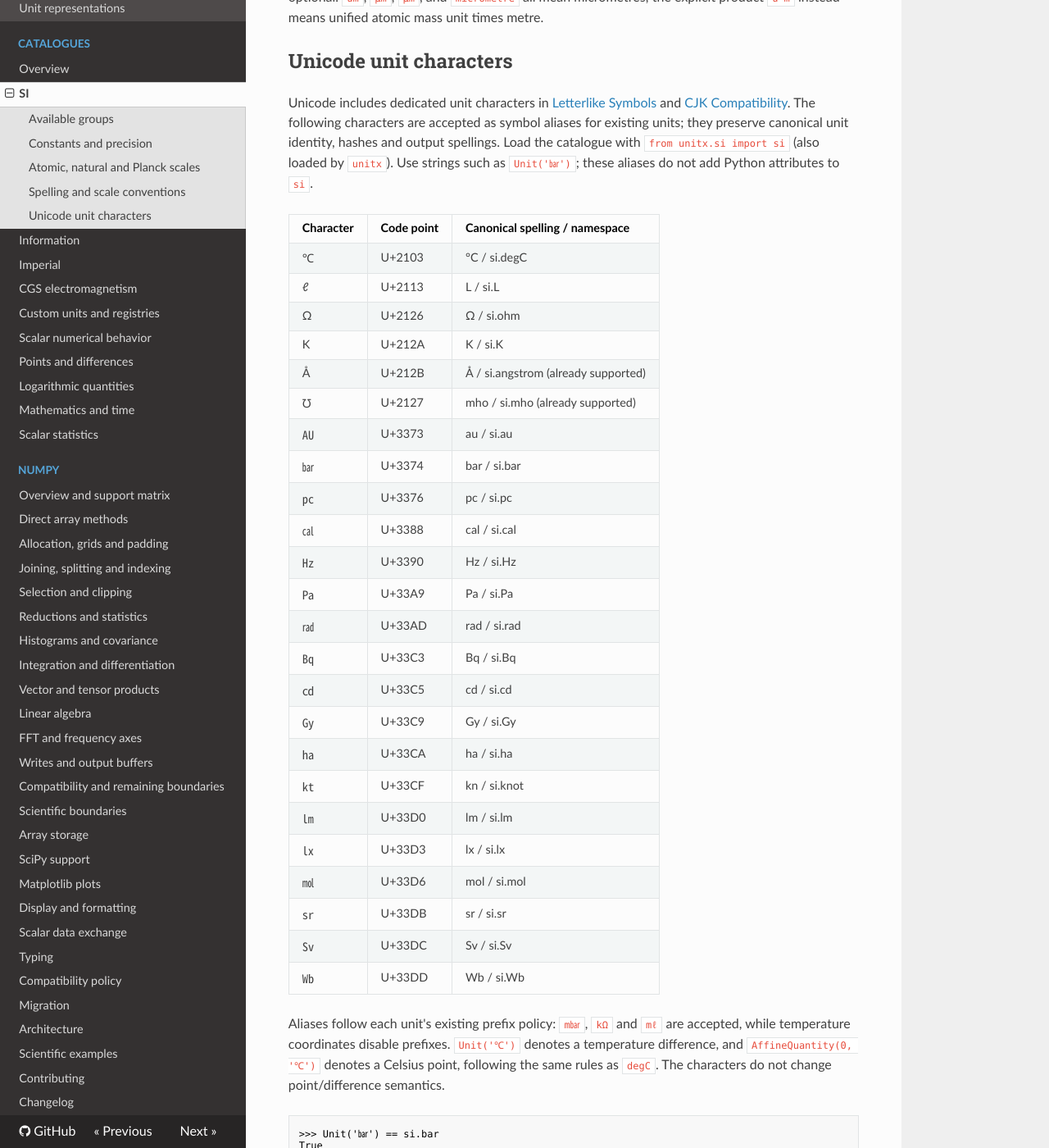
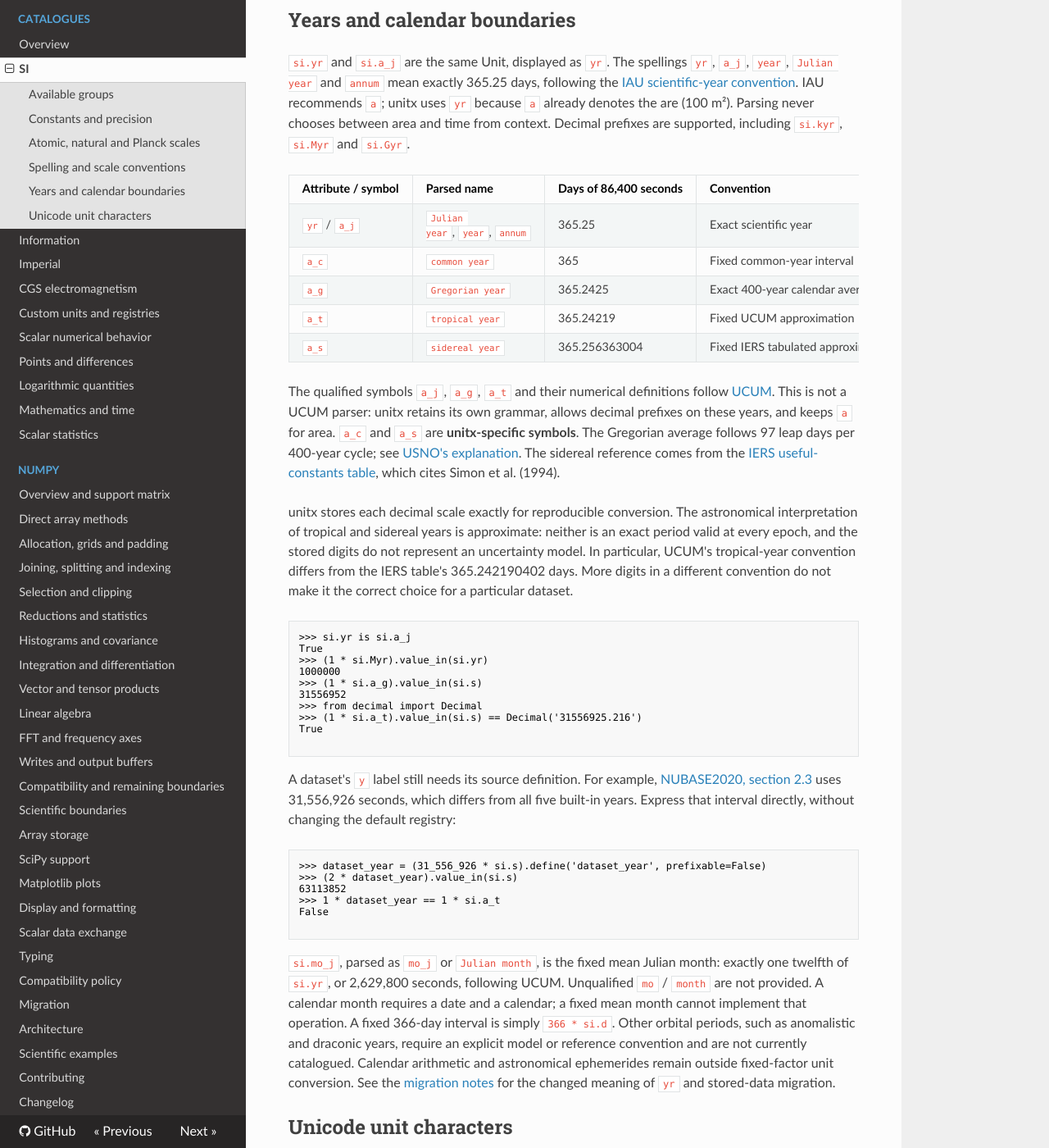
Before and after one commit to DaitTHU/unitx, an MkDocs documentation site: the page built from docs/catalogues/si.md, in a window 1280 px wide and 1400 px high, scrolled down 4331 px. Shown: the whole window at 82% size. Built offline with MkDocs 1.6.1, drawn with Linux system fonts in a browser that asks for light colours; some of the changed text lies outside the part shown.

Commit message:
feat!: make year and month conventions explicit
Use the Julian year for yr, retain a_j as an alias, and expose qualified fixed year and month conventions. Document source-specific year factors and stored-data migration.

````diff
--- a/docs/catalogues/si.md
+++ b/docs/catalogues/si.md
@@ -41,7 +41,7 @@ of accepted parser spellings:
 | Named derived units | rad, sr, Hz, N, Pa, J, W, C, V, F, ohm, S, Wb, T, H, lm, lx, Bq, Gy, Sv, kat |
 | Common prefixes | ns, ms, um, cm, km, MeV, kW, mA |
 | Angles and ratios | turn, cycle, deg, arcmin, arcsec, mas, uas, percent, permille, ppm |
-| Time and frequency | min, h, d, yr, a_j, mo, rpm |
+| Time and frequency | min, h, d, yr, a_j, a_g, a_t, a_s, a_c, kyr, Myr, Gyr, mo_j, rpm |
 | Length, area and volume | au, pc, ly, nmile, angstrom, a, ha, b, L |
 | Mass and mechanics | t, Da, u, c, Gal, knot, gf, kgf |
 | Pressure and energy | bar, atm, mHg, mmHg, Torr, mTorr, Wh, eV, cal |
@@ -206,6 +204,79 @@ ASCII micro spellings such as `um` and `us` remain supported without warnings,
 so entering non-ASCII characters is optional. `um`, `µm`, `μm`, and
 `micrometre` all mean micrometres; the explicit product `u m` instead means
 unified atomic mass unit times metre.
+
+## Years and calendar boundaries
+
+`si.yr` and `si.a_j` are the same Unit, displayed as `yr`.
+The spellings `yr`, `a_j`, `year`, `Julian year` and `annum` mean exactly
+365.25 days, following the
+[IAU scientific-year convention](https://iauarchive.eso.org/publications/proceedings_rules/units/).
+IAU recommends `a`; unitx uses `yr` because `a` already denotes the are
+(100 m²). Parsing never chooses between area and time from context.
+Decimal prefixes are supported, including `si.kyr`, `si.Myr` and `si.Gyr`.
+
+| Attribute / symbol | Parsed name | Days of 86,400 seconds | Convention |
+| --- | --- | --- | --- |
+| `yr` / `a_j` | `Julian year`, `year`, `annum` | 365.25 | Exact scientific year |
+| `a_c` | `common year` | 365 | Fixed common-year interval |
+| `a_g` | `Gregorian year` | 365.2425 | Exact 400-year calendar average |
+| `a_t` | `tropical year` | 365.24219 | Fixed UCUM approximation |
+| `a_s` | `sidereal year` | 365.256363004 | Fixed IERS tabulated approximation |
+
+The qualified symbols `a_j`, `a_g`, `a_t` and their numerical definitions
+follow [UCUM](https://ucum.org/ucum). This is not a UCUM parser: unitx retains
+its own grammar, allows decimal prefixes on these years, and keeps `a` for
+area. `a_c` and `a_s` are **unitx-specific symbols**.
+The Gregorian average follows 97 leap days per 400-year cycle;
+see [USNO's explanation](https://aa.usno.navy.mil/faq/leap_years).
+The sidereal reference comes from the
+[IERS useful-constants table](https://hpiers.obspm.fr/eop-pc/models/constants.html),
+which cites Simon et al. (1994).
+
+unitx stores each decimal scale exactly for reproducible conversion. The
+astronomical interpretation of tropical and sidereal years is approximate:
+neither is an exact period valid at every epoch, and the stored digits do
+not represent an uncertainty model. In particular, UCUM's tropical-year
+convention differs from the IERS table's 365.242190402 days. More digits in a
+different convention do not make it the correct choice for a particular dataset.
+
+```pycon
+>>> si.yr is si.a_j
+True
+>>> (1 * si.Myr).value_in(si.yr)
+1000000
+>>> (1 * si.a_g).value_in(si.s)
+31556952
+>>> from decimal import Decimal
+>>> (1 * si.a_t).value_in(si.s) == Decimal('31556925.216')
+True
+
+```
+
+A dataset's `y` label still needs its source definition. For example,
+[NUBASE2020, section 2.3](https://www-nds.iaea.org/amdc/ame2020/NUBASE2020.pdf)
+uses 31,556,926 seconds, which differs from all five built-in years.
+Express that interval directly, without changing the default registry:
+
+```pycon
+>>> dataset_year = (31_556_926 * si.s).define('dataset_year', prefixable=False)
+>>> (2 * dataset_year).value_in(si.s)
+63113852
+>>> 1 * dataset_year == 1 * si.a_t
+False
+
+```
+
+`si.mo_j`, parsed as `mo_j` or `Julian month`, is the fixed mean Julian month:
+exactly one twelfth of `si.yr`, or 2,629,800 seconds, following UCUM.
+Unqualified `mo` / `month` are not provided. A calendar month requires a date
+and a calendar; a fixed mean month cannot implement that operation.
+A fixed 366-day interval is simply `366 * si.d`. Other orbital periods, such
+as anomalistic and draconic years, require an explicit model or reference
+convention and are not currently catalogued. Calendar arithmetic and
+astronomical ephemerides remain outside fixed-factor unit conversion.
+See the [migration notes](../migration.md#year-and-month-units-unreleased)
+for the changed meaning of `yr` and stored-data migration.
 
 
 ## Unicode unit characters
--- a/docs/migration.md
+++ b/docs/migration.md
@@ -1,4 +1,29 @@
 # Migration notes
+
+## Year and month units (unreleased)
+
+The default scientific year now uses the Julian convention consistently:
+
+| Previous spelling or API | Current behavior or replacement | Numerical effect |
+| --- | --- | --- |
+| `si.a_j`, `'a_j'` | Retained as an alias of `si.yr`, displayed as `yr` | Still exactly 365.25 days |
+| `si.yr`, `'yr'`, `'year'` | Use `si.a_c` or `'common year'` to preserve old values | `yr` / `year` now mean 365.25 days instead of 365 |
+| `si.mo`, `'mo'`, `'month'` | Use `si.mo_j`, `'mo_j'` or `'Julian month'` | Same fixed interval of 2,629,800 seconds; explicit mean-month convention |
+
+`kyr`, `Myr` and `Gyr` are convenience attributes. `a` remains the are,
+so it cannot also be a year spelling. Removed unqualified month names raise
+instead of silently selecting a new meaning. `si.ly` retains its exact
+existing length, based on the Julian year. The new `a_g`, `a_t` and `a_s`
+have explicit fixed conventions described in the
+[SI guide](catalogues/si.md#years-and-calendar-boundaries).
+
+Audit persisted magnitudes paired with textual units before upgrading: old
+`yr` / `year` records must use `a_c` to retain their physical values.
+Old JSON definition metadata for renamed or changed units is not automatically
+migrated; decode with the previous version, convert to seconds, then export
+for the new version. Recreate old pickle payloads through the same route.
+Do not relabel dataset years as Julian or tropical without checking their
+source's seconds-per-year convention.
 
 ## Upgrading to 0.17.5
 
````
Also changed, not shown: other parts of docs/catalogues/si.md (+1 -3 lines), 4 other files.
